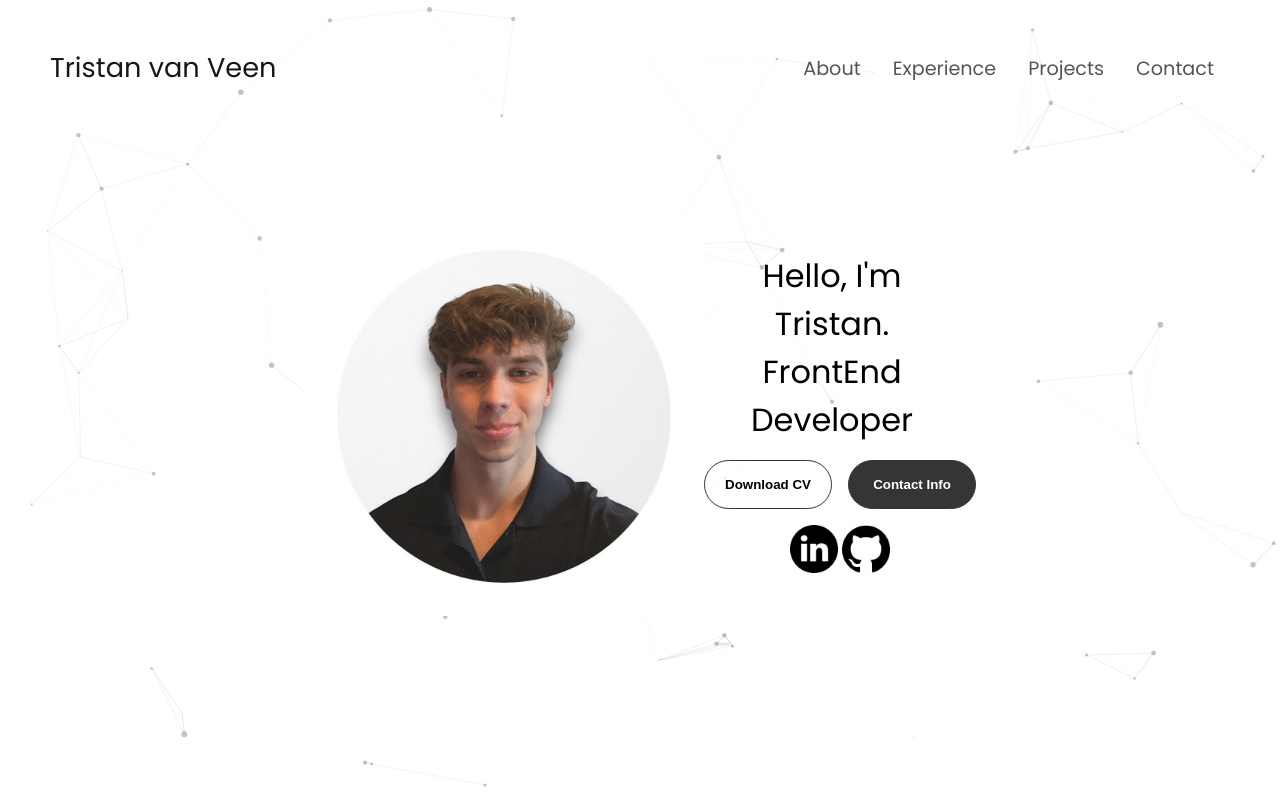
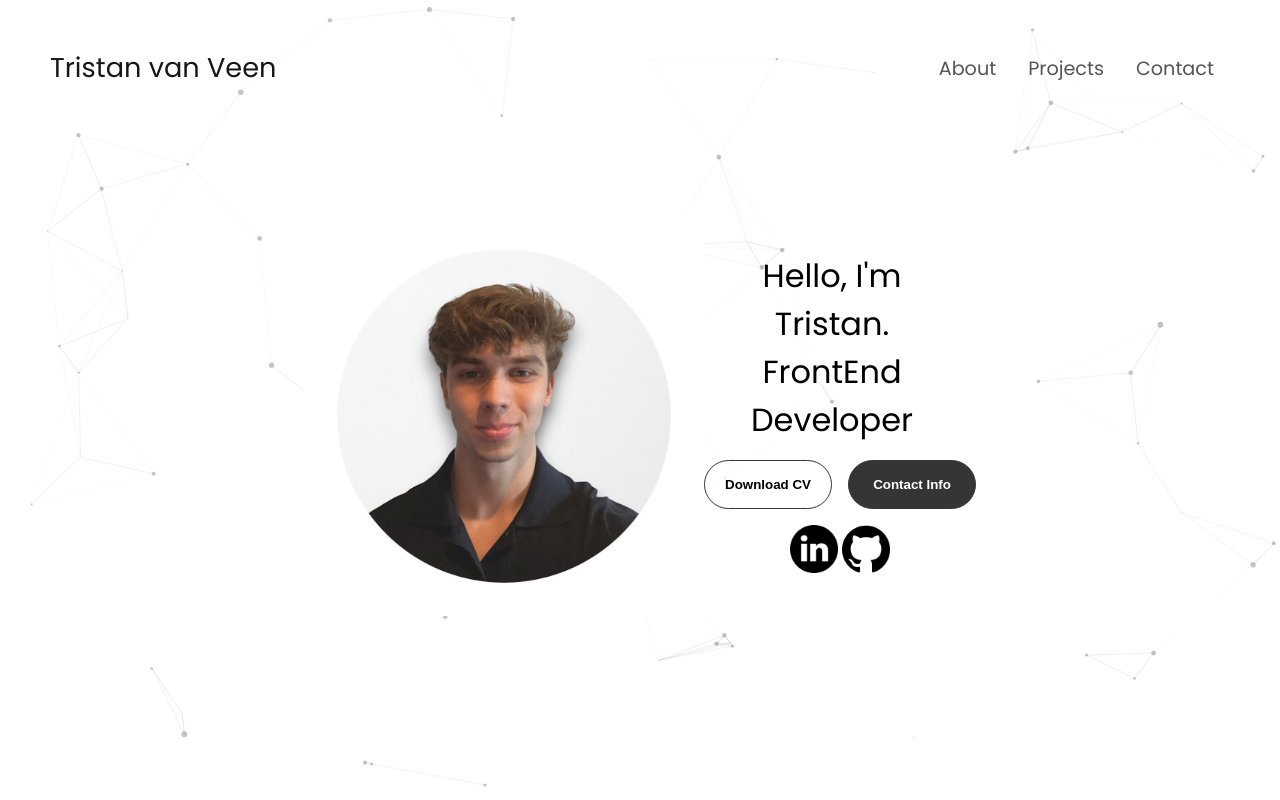
Before and after one commit to Tristanvanv/Portfolio-website-TristanvanVeen, a plain HTML site: page index.html in a window 1280 px wide. Shown: the top 800 px of the page. Drawn offline with nearby package versions, Linux system fonts and the light colour scheme.

Commit message:
removed experience link

```diff
--- a/index.html
+++ b/index.html
@@ -35,9 +35,6 @@
             <ul class="navbar-menu">
               <li class="navbar_item">
                 <a href="#profile" class="navbar_links">About</a>
-              </li>
-              <li class="navbar_item">
-                <a href="#experience" class="navbar_links">Experience</a>
               </li>
               <li class="navbar_item">
                 <a href="#projects" class="navbar_links">Projects</a>
```
